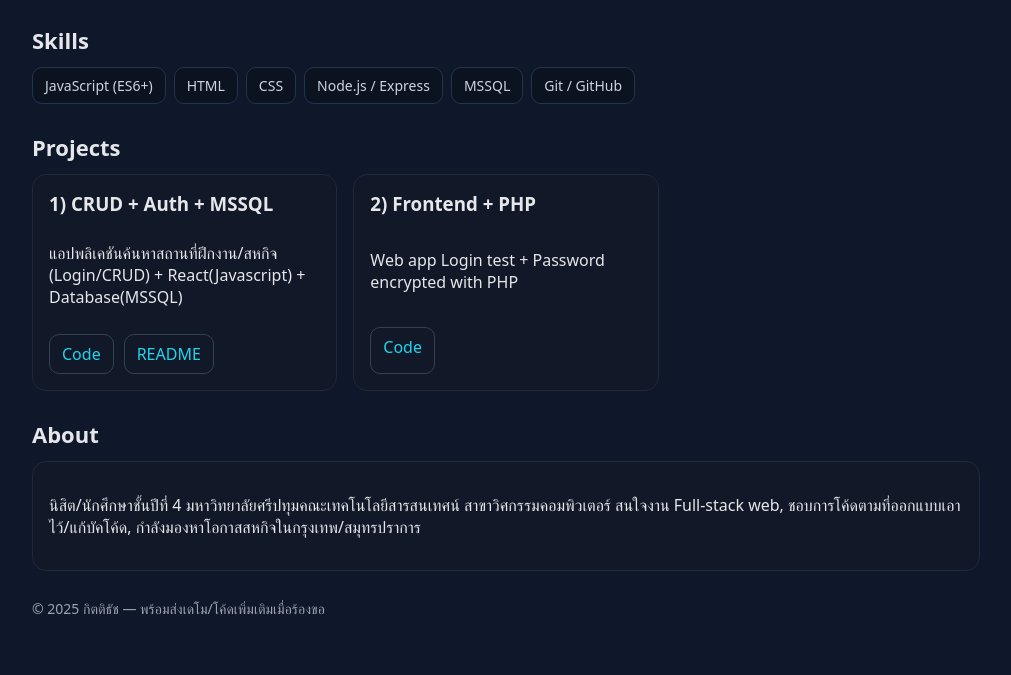
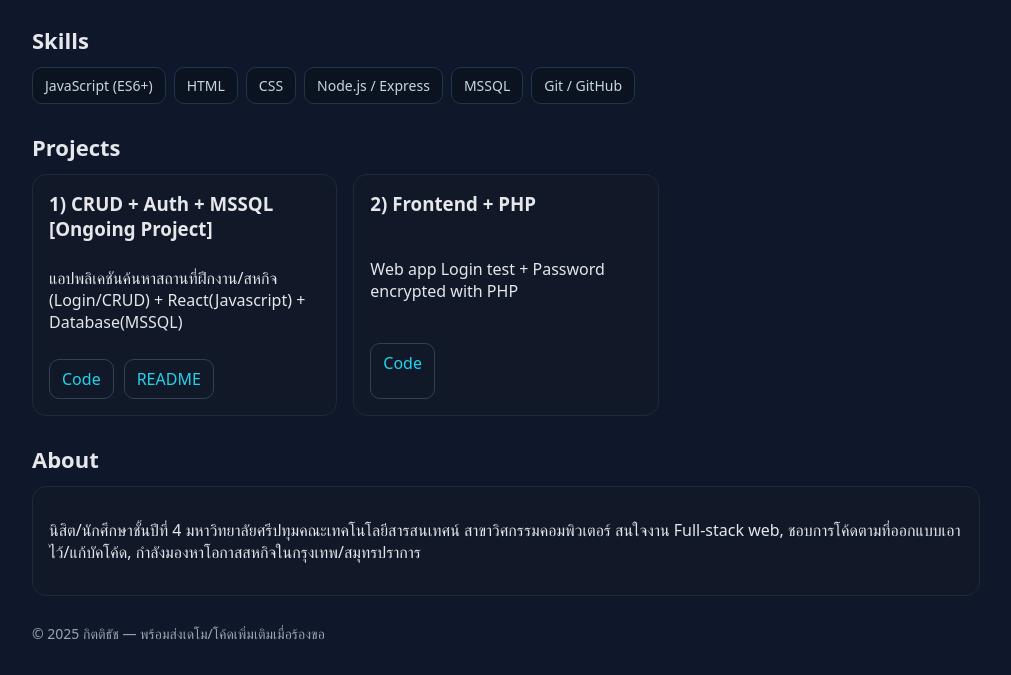
Before and after one commit to K1ttitus/k1titus.github.io, a plain HTML site: page index.html in a window 1280 px wide. Shown: the part 180-855 px from the top of the page, without its empty margins (134-1145 px from the left). Before the commit the page ends 830 px from the top, so only its background shows below. Drawn offline with Linux system fonts and the light colour scheme.

Commit message:
Update index.html

```diff
--- a/index.html
+++ b/index.html
@@ -55,7 +55,7 @@
       <h2>Projects</h2>
       <div class="grid cols-3">
         <article class="card proj">
-          <h3>1) CRUD + Auth + MSSQL</h3>
+          <h3>1) CRUD + Auth + MSSQL [Ongoing Project]</h3>
           <p>แอปพลิเคชันค้นหาสถานที่ฝึกงาน/สหกิจ (Login/CRUD) + React(Javascript) + Database(MSSQL)</p>
           <div class="row">
             <a class="btn" href="https://github.com/K1ttitus/MatchIntern" target="_blank">Code</a>
```
